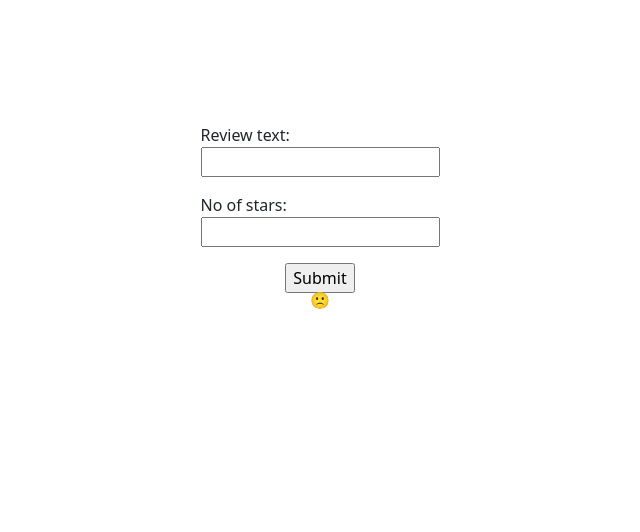
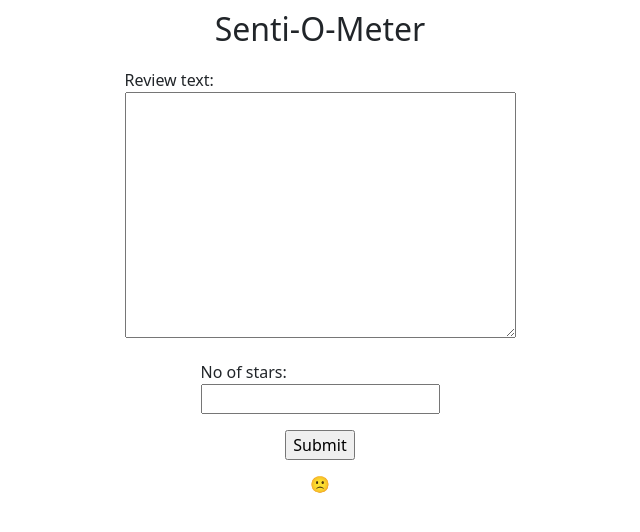
Before and after one commit to remla23-team06/app, a Django app: page / in a window 1280 px wide. Shown: the top 532 px of the page, without its empty margins (320-960 px from the left). Run offline with Django 4.2, Linux system fonts and the light colour scheme.

Commit message:
Layout finished.

```diff
--- a/static/webservice.css
+++ b/static/webservice.css
@@ -1,13 +1,18 @@
 .box {
     display: flex;
+
     flex-direction: column;
     justify-content: center;
     align-items: center;
 }
 
+h2 {
+    margin-top: 10px;
+}
+
 form {
     display: flex;
-    margin-top: 10%;
+    margin: 10% 0;
     height: 10em;
     width: 10em;
     align-items: center;
--- a/templates/webservice/index.html
+++ b/templates/webservice/index.html
@@ -2,6 +2,7 @@
 
 {% block content %}
     <div class="box">
+        <h2>Senti-O-Meter</h2>
         <form action="" method="POST"> {% csrf_token %}
             {{ form.as_p }}
             <input type="submit">
--- a/webservice/models.py
+++ b/webservice/models.py
@@ -3,7 +3,7 @@ from django.db import models
 
 # Create your models here.
 class Review(models.Model):
-    review_text = models.CharField(max_length=500)
+    review_text = models.TextField(max_length=1000)
     no_of_stars = models.PositiveIntegerField()
 
     def __str__(self):
```
